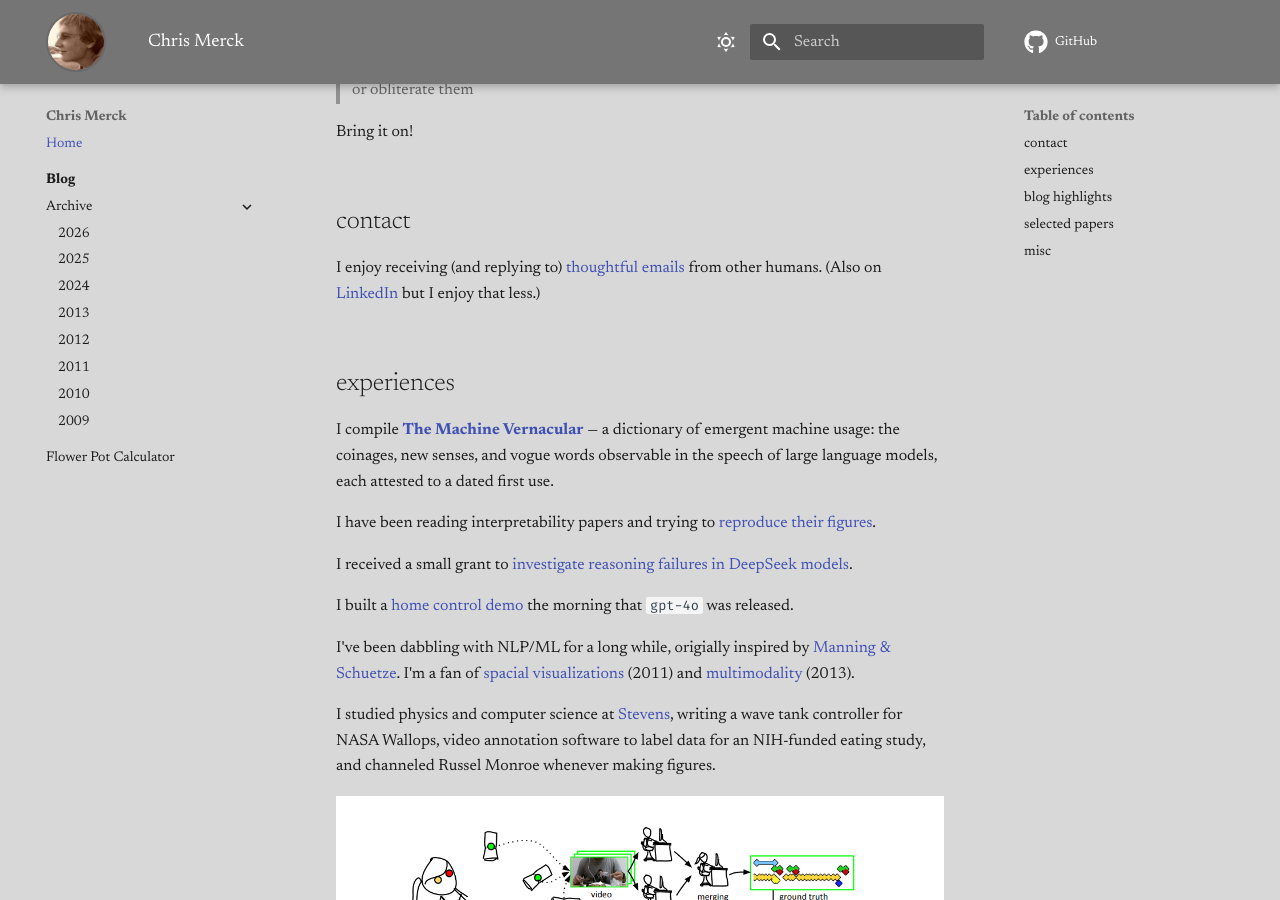
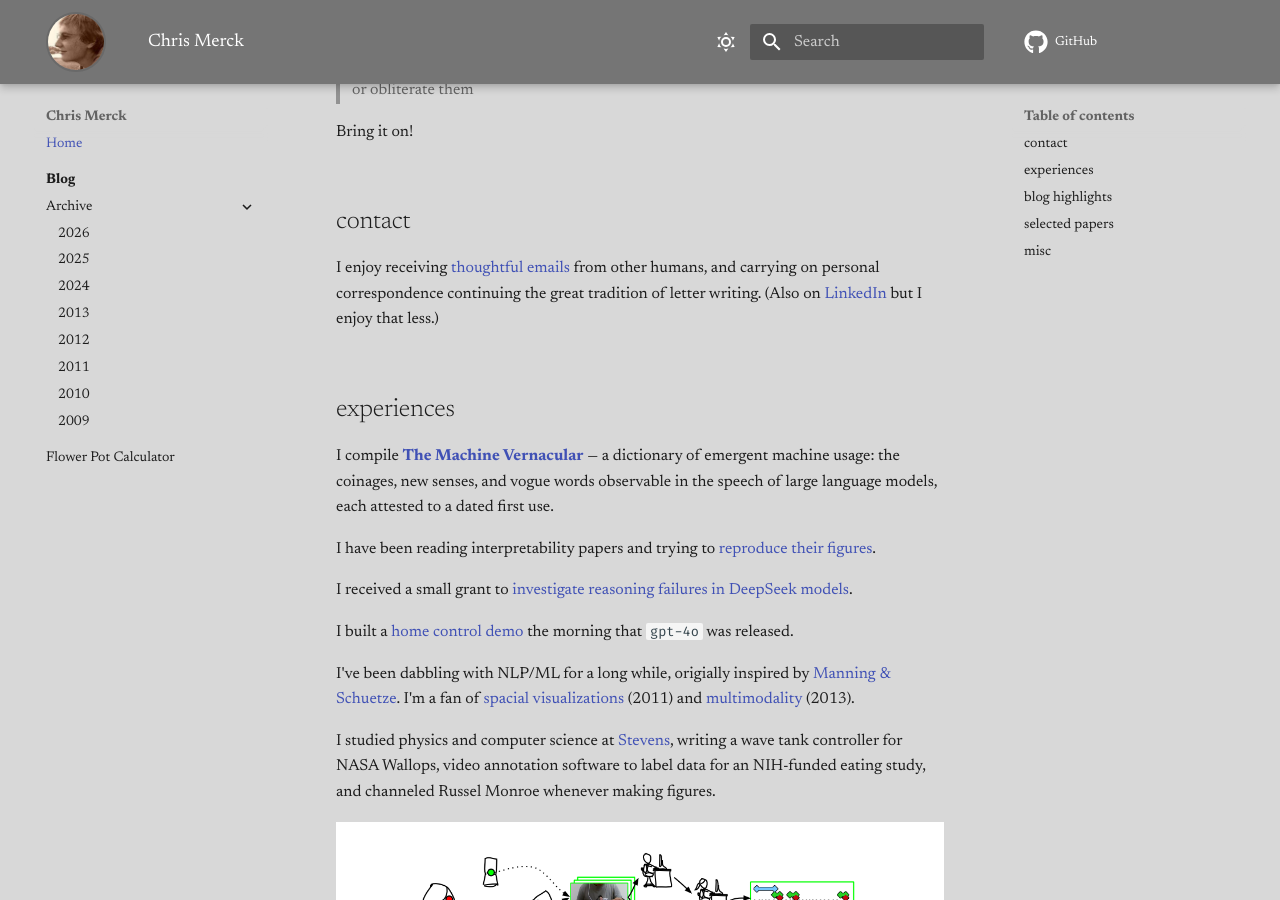
Before and after one commit to chrismerck/chrismerck.github.io, an MkDocs documentation site: the page built from docs/index.md, in a window 1280 px wide and 900 px high, scrolled down 661 px. Built offline with MkDocs 1.6.1 and Material for MkDocs 9.7.7, drawn with Linux system fonts in a browser that asks for light colours; comment, search, counter and statistics services are not loaded.

Commit message:
Contact: reword around letter-writing tradition
Co-Authored-By: Claude Fable 5.2 <noreply@anthropic.com>

```diff
--- a/docs/index.md
+++ b/docs/index.md
@@ -30,7 +30,7 @@ Bring it on!
 
 ## contact
 
-I enjoy receiving (and replying to) [thoughtful emails](mailto:chrismerck@gmail.com) from other humans. (Also on [LinkedIn](https://www.linkedin.com/in/christopher-merck-1987747a/) but I enjoy that less.)
+I enjoy receiving [thoughtful emails](mailto:chrismerck@gmail.com) from other humans, and carrying on personal correspondence continuing the great tradition of letter writing. (Also on [LinkedIn](https://www.linkedin.com/in/christopher-merck-1987747a/) but I enjoy that less.)
 
 ## experiences
 
```
